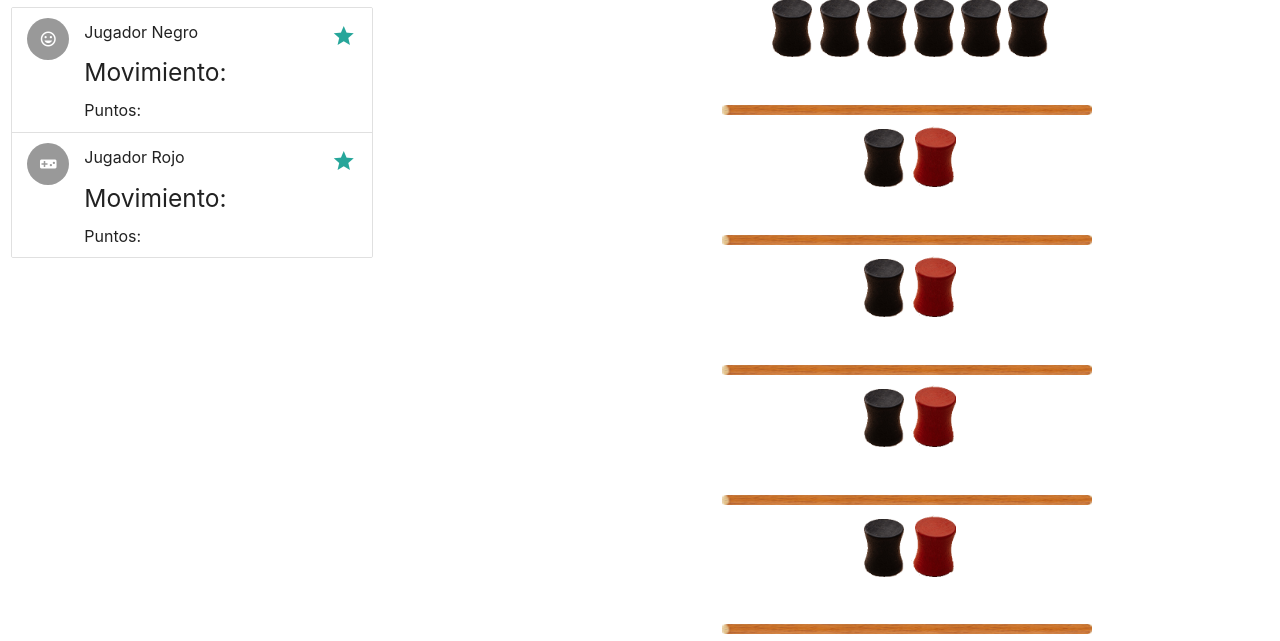
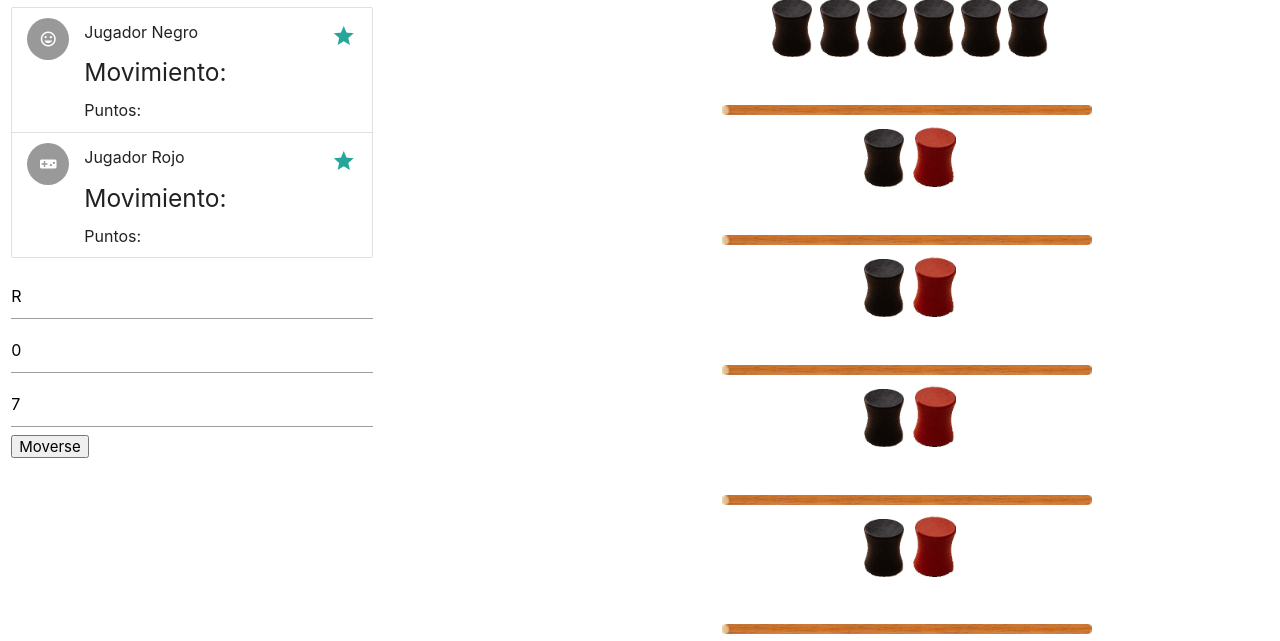
Before and after one commit to erikaquintanaa/LinjaGame, a Django app: page /init-game/ in a window 1280 px wide. Shown: the part 110-751 px from the top of the page. Run offline with Django 3.2, Linux system fonts and the light colour scheme.

Commit message:
Se ajusta el movimiento automatico para la ai con input para cambiar por la respuesta del post

```diff
--- a/LinjaGame/linjaengine/templates/init-game.html
+++ b/LinjaGame/linjaengine/templates/init-game.html
@@ -75,7 +75,6 @@
         <img class="img_peon" id="R1" draggable='true'  ondragstart="dragIniciado(event)" ondragend="dragFinalizado(event)"  src="{% static 'img/peon-rojo.png' %}" width="45px" alt="Rojo">
         <img class="img_peon" id="R1" draggable='true'  ondragstart="dragIniciado(event)" ondragend="dragFinalizado(event)"  src="{% static 'img/peon-rojo.png' %}" width="45px" alt="Rojo">
         <img class="img_peon" id="R1" draggable='true'  ondragstart="dragIniciado(event)" ondragend="dragFinalizado(event)"  src="{% static 'img/peon-rojo.png' %}" width="45px" alt="Rojo">
-
       </div>
     </span>
   </div>
@@ -100,7 +99,14 @@
         </li>
       </ul>
     </span>
+
+    <input type="text" name="ficha" value="R" id="color">
+    <input type="text" name="fichainicial" value="0" id="posicion1">
+    <input type="text" name="fichafinal" value="7" id="posicionfinal">
+    <button type="button" name="button" onclick="Moverficha()">Moverse</button>
+
   </div>
+
 </div>
 <script>
   var dragged;
@@ -113,6 +119,64 @@
   var movPeon2=0;
   var contMovNegro=0;
   var sumContNegro=0;
+
+  function Moverficha(){
+    var color = document.getElementById('color').value;
+    var posInicial = document.getElementById('posicion1').value;
+    var posFinal = document.getElementById('posicionfinal').value;
+
+    //alert(color+'  '+posInicial+'  '+posFinal);
+
+    var filaNegra = ["N1 R8", "N2 R7","N3 R6","N4 R5","N5 R4","N6 R3","N7 R2","N8 R1"];
+
+    var filaRoja = filaNegra.reverse();
+
+    if(color == "R"){
+      var idFilainicial =filaRoja[posInicial];
+      var idFilaFinal =filaRoja[posFinal];
+
+      // eliminar peon
+
+      //alert(idFilainicial)
+      var nodeFila= document.getElementById(idFilainicial);
+      var idPeon= color+""+(parseInt(posInicial)+1);
+      var peon= document.getElementById(idPeon);
+      nodeFila.removeChild(peon);
+
+
+      // agregar nuevo peon
+
+      let imgNueva = '<img class="img_peon" id="R'+(parseInt(posFinal)+1)+'" draggable="true"  ondragstart="dragIniciado(event)" ondragend="dragFinalizado(event)"  src="{% static 'img/peon-rojo.png' %}" width="45px" alt="Rojo">';
+      let filaFinal = document.getElementById(idFilaFinal);
+      filaFinal.innerHTML += imgNueva;
+
+
+    }else{
+      // la ficha es negra
+      var filaNegra2 = ["N1 R8", "N2 R7","N3 R6","N4 R5","N5 R4","N6 R3","N7 R2","N8 R1"];
+
+      var idFilainicialN =filaNegra2[posInicial];
+      var idFilaFinalN =filaNegra2[posFinal];
+
+      // eliminar peon
+
+      //alert(idFilainicial)
+      var nodeFilaN= document.getElementById(idFilainicialN);
+      var idPeonN= color+""+(parseInt(posInicial)+1);
+      var peonN= document.getElementById(idPeonN);
+      nodeFilaN.removeChild(peonN);
+
+
+      // agregar nuevo peon
+
+      let imgNuevaN = '<img class="img_peon" id="N'+(parseInt(posFinal)+1)+'" draggable="true"  ondragstart="dragIniciado(event)" ondragend="dragFinalizado(event)"  src="{% static 'img/peon-negro.png' %}" width="40px" alt="Negro">';
+      let filaFinalN = document.getElementById(idFilaFinalN);
+      filaFinalN.innerHTML += imgNuevaN;
+
+    }
+
+  }
+
 
   function dragIniciado(event) {
     dragged = event.target;
```
